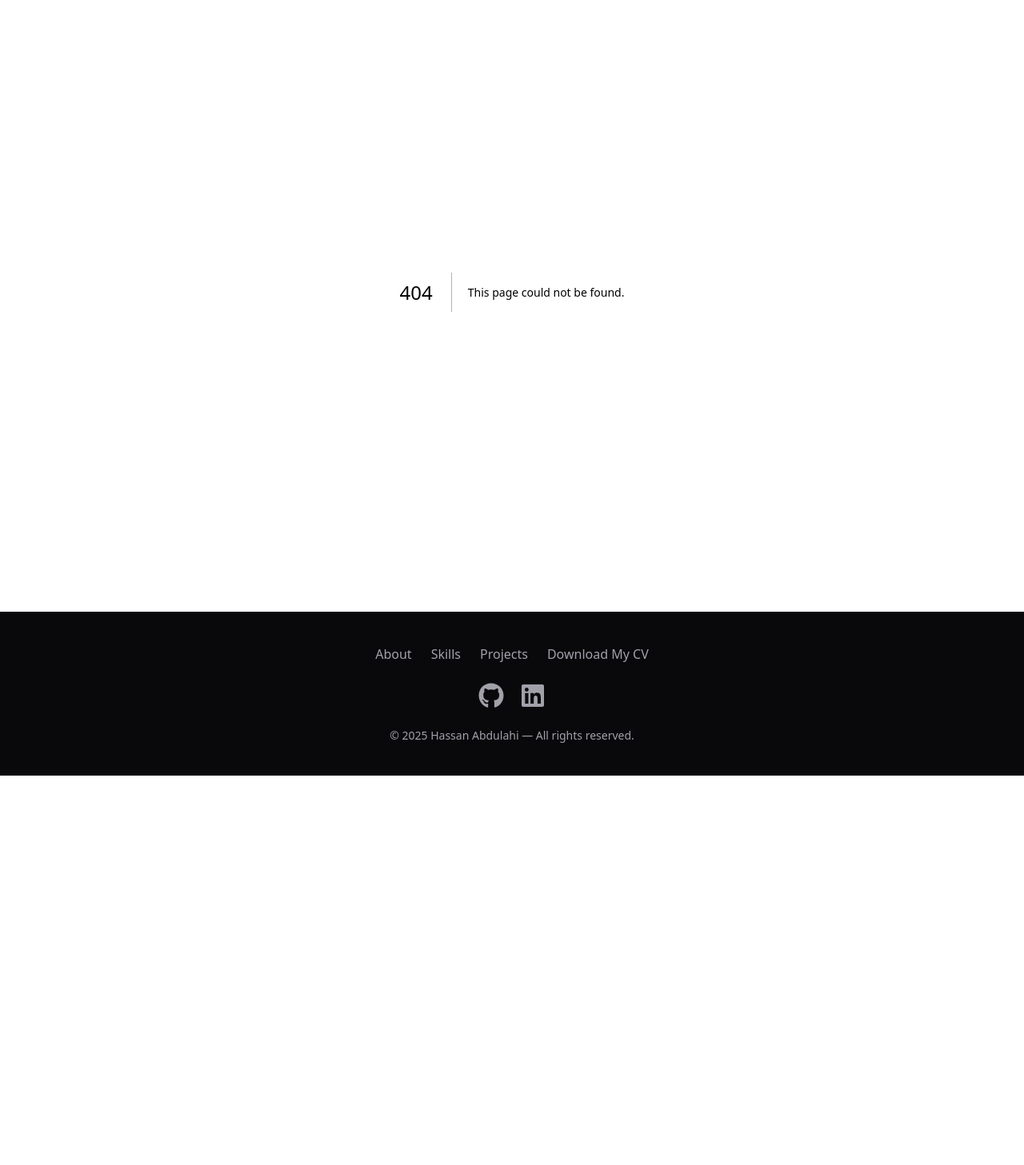
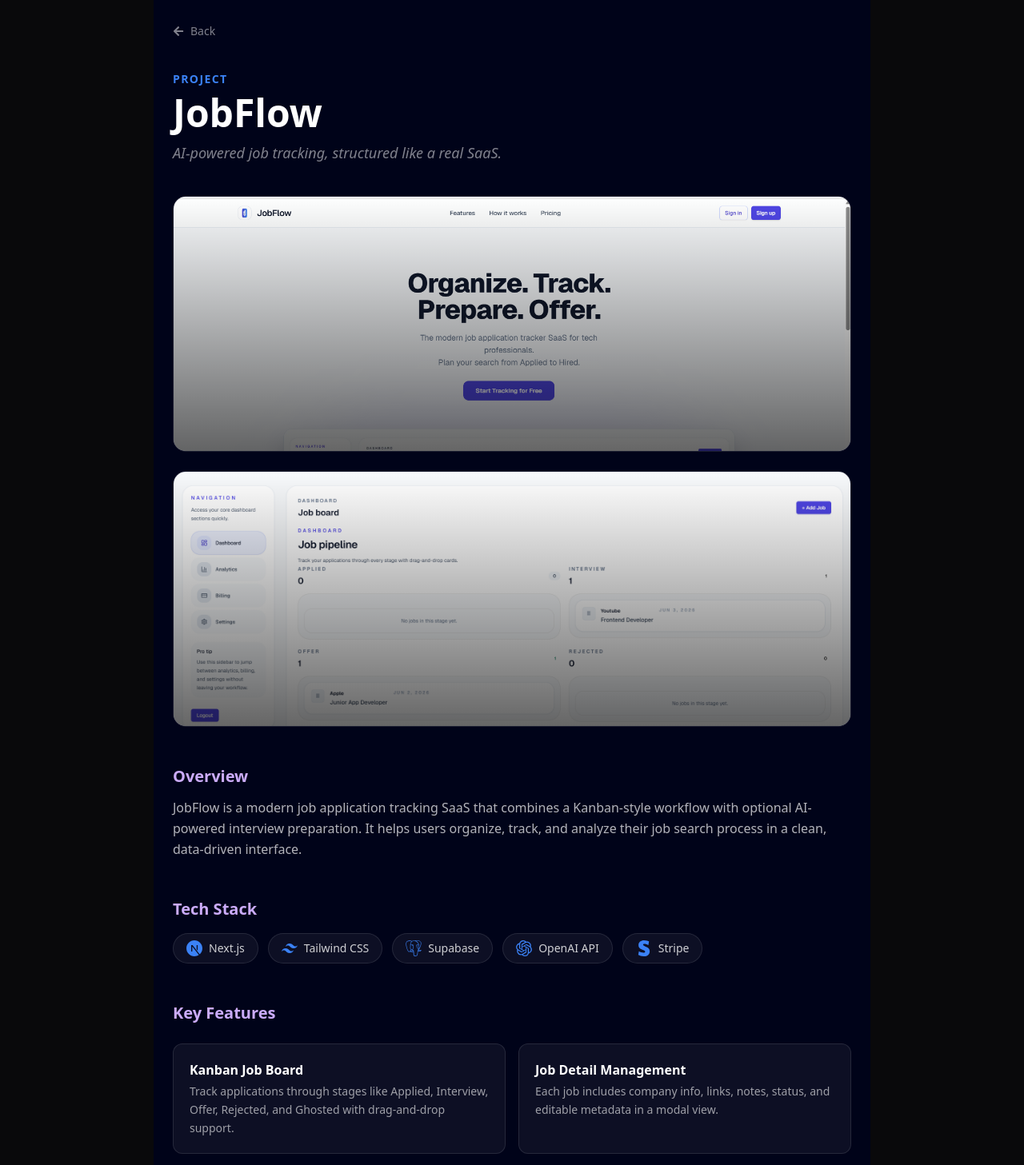
Before and after one commit to weasy1as/weasy1as.github.io, a Next.js app: page /project/jobTracker in a window 1280 px wide. Before the commit this address had no page. Shown: the part 35-1492 px from the top of the page at 80% size. Before the commit the page ends 1005 px from the top, so only its background shows below. Built offline with nearby package versions, Linux system fonts and the light colour scheme.

Commit message:
added extra project

```diff
--- /dev/null
+++ b/src/app/project/jobTracker/page.tsx
@@ -0,0 +1,209 @@
+import Image from "next/image";
+import Link from "next/link";
+import { FaArrowLeft, FaGithub, FaLocationArrow } from "react-icons/fa";
+import {
+  SiNextdotjs,
+  SiTailwindcss,
+  SiPostgresql,
+  SiOpenai,
+  SiStripe,
+} from "react-icons/si";
+
+const iconClass =
+  "text-blue-500 group-hover:text-purple transition-colors duration-200 text-xl";
+
+type Feature = {
+  title: string;
+  description: string;
+};
+
+type TechItem = {
+  icon: React.ReactNode;
+  name: string;
+};
+
+type Project = {
+  name: string;
+  tagline: string;
+  description: string;
+  image: string;
+  image2?: string;
+  demo?: string;
+  github?: string;
+  techStack: TechItem[];
+  features: Feature[];
+  challenges?: string;
+  learnings: string;
+};
+
+const project: Project = {
+  name: "JobFlow",
+  tagline: "AI-powered job tracking, structured like a real SaaS.",
+  description:
+    "JobFlow is a modern job application tracking SaaS that combines a Kanban-style workflow with optional AI-powered interview preparation. It helps users organize, track, and analyze their job search process in a clean, data-driven interface.",
+  image: "/JobTracker-saas.png",
+  image2: "/dashboard-screenshot.png",
+  demo: "x",
+  github: "https://github.com/weasy1as/JobTrackerSaas",
+  techStack: [
+    { icon: <SiNextdotjs className={iconClass} />, name: "Next.js" },
+    { icon: <SiTailwindcss className={iconClass} />, name: "Tailwind CSS" },
+    { icon: <SiPostgresql className={iconClass} />, name: "Supabase" },
+    { icon: <SiOpenai className={iconClass} />, name: "OpenAI API" },
+    { icon: <SiStripe className={iconClass} />, name: "Stripe" },
+  ],
+  features: [
+    {
+      title: "Kanban Job Board",
+      description:
+        "Track applications through stages like Applied, Interview, Offer, Rejected, and Ghosted with drag-and-drop support.",
+    },
+    {
+      title: "Job Detail Management",
+      description:
+        "Each job includes company info, links, notes, status, and editable metadata in a modal view.",
+    },
+    {
+      title: "AI Interview Prep (Pro)",
+      description:
+        "On-demand AI-generated interview preparation including questions, technical topics, and company insights (cached for efficiency).",
+    },
+    {
+      title: "Stripe Billing System",
+      description:
+        "Subscription-based Pro plan with gated AI features and scalable SaaS billing architecture.",
+    },
+  ],
+  challenges:
+    "One of the main challenges was effectively guiding AI during agentic development using GitHub Copilot. Since much of the implementation was AI-assisted, it required carefully structured markdown instructions and clear context boundaries to ensure consistent outputs, avoid hallucinated implementations, and keep the architecture aligned with production SaaS standards.",
+  learnings:
+    "This project was built using an agentic coding workflow with GitHub Copilot, supported by structured markdown files that acted as instructions for the AI agent. I learned how to guide AI-assisted development effectively, design SaaS architecture end-to-end, and build production-ready patterns like caching, RLS security, and subscription gating.",
+};
+
+export default function JobFlowPage() {
+  return (
+    <main className="min-h-screen bg-black-100 text-white px-6 py-16 max-w-4xl mx-auto">
+      <Link
+        href="/#projects"
+        className="flex items-center gap-2 text-sm text-white/50 hover:text-white transition mb-10 group w-fit"
+      >
+        <FaArrowLeft className="group-hover:-translate-x-1 transition-transform" />
+        Back
+      </Link>
+
+      {/* Header */}
+      <div className="mb-10">
+        <p className="text-blue-500 text-sm font-semibold uppercase tracking-widest mb-2">
+          Project
+        </p>
+        <h1 className="text-4xl md:text-5xl font-bold mb-3">{project.name}</h1>
+        <p className="text-white/50 text-lg italic">{project.tagline}</p>
+      </div>
+
+      {/* Hero Image */}
+      <div className="relative w-full h-64 md:h-80 rounded-2xl overflow-hidden mb-6 border border-white/10">
+        <Image
+          src={project.image}
+          alt={project.name}
+          fill
+          className="object-cover object-top"
+        />
+        <div className="absolute inset-0 bg-gradient-to-t from-black/60 to-transparent" />
+      </div>
+
+      {/* Second Image (Dashboard) */}
+      <div className="relative w-full h-64 md:h-80 rounded-2xl overflow-hidden mb-12 border border-white/10">
+        <Image
+          src={project.image2!}
+          alt="JobFlow Dashboard"
+          fill
+          className="object-cover object-top"
+        />
+        <div className="absolute inset-0 bg-gradient-to-t from-black/60 to-transparent" />
+      </div>
+
+      {/* Overview */}
+      <section className="mb-12">
+        <h2 className="text-xl font-semibold mb-3 text-purple">Overview</h2>
+        <p className="text-white/70 leading-relaxed">{project.description}</p>
+      </section>
+
+      {/* Tech Stack */}
+      <section className="mb-12">
+        <h2 className="text-xl font-semibold mb-4 text-purple">Tech Stack</h2>
+        <div className="flex flex-wrap gap-3">
+          {project.techStack.map((tech, i) => (
+            <div
+              key={i}
+              className="flex items-center gap-2 border border-white/10 bg-white/5 rounded-full px-4 py-2 text-sm"
+            >
+              {tech.icon}
+              <span className="text-white/80">{tech.name}</span>
+            </div>
+          ))}
+        </div>
+      </section>
+
+      {/* Features */}
+      <section className="mb-12">
+        <h2 className="text-xl font-semibold mb-6 text-purple">Key Features</h2>
+        <div className="grid grid-cols-1 sm:grid-cols-2 gap-4">
+          {project.features.map((feature, i) => (
+            <div
+              key={i}
+              className="border border-white/10 bg-white/5 rounded-xl p-5 hover:border-blue-500/40 transition"
+            >
+              <h3 className="font-semibold text-white mb-1">{feature.title}</h3>
+              <p className="text-white/60 text-sm leading-relaxed">
+                {feature.description}
+              </p>
+            </div>
+          ))}
+        </div>
+      </section>
+
+      {/* Challenges */}
+      {project.challenges && (
+        <section className="mb-16">
+          <h2 className="text-xl font-semibold mb-3 text-purple">Challenges</h2>
+          <p className="text-white/70 leading-relaxed">{project.challenges}</p>
+        </section>
+      )}
+
+      {/* Learnings */}
+      <section className="mb-16">
+        <h2 className="text-xl font-semibold mb-3 text-purple">
+          What I Learned
+        </h2>
+        <p className="text-white/70 leading-relaxed">{project.learnings}</p>
+      </section>
+
+      {/* Links */}
+      <div className="flex flex-wrap gap-3">
+        {project.demo && (
+          <a
+            href={project.demo}
+            target="_blank"
+            rel="noopener noreferrer"
+            className="flex items-center gap-2 border border-foreground text-foreground px-5 py-2.5 rounded-full text-sm font-medium hover:bg-foreground hover:text-background transition-all"
+          >
+            <FaLocationArrow color="#CBACF9" />
+            Live Demo
+          </a>
+        )}
+
+        {project.github && (
+          <a
+            href={project.github}
+            target="_blank"
+            rel="noopener noreferrer"
+            className="flex items-center gap-2 bg-foreground text-background px-5 py-2.5 rounded-full text-sm font-medium hover:opacity-90 transition-all"
+          >
+            <FaGithub />
+            View Code
+          </a>
+        )}
+      </div>
+    </main>
+  );
+}
--- a/src/components/Projects.tsx
+++ b/src/components/Projects.tsx
@@ -10,6 +10,7 @@ import {
   SiOpenai,
   SiN8N,
   SiGoogle,
+  SiStripe,
 } from "react-icons/si";
 import { PinContainer } from "./ui/pin";
 import { Badge } from "./ui/badge";
@@ -34,6 +35,22 @@ const RecentProjects = () => {
         { icon: <SiTailwindcss className={iconClass} />, name: "Tailwind CSS" },
         { icon: <SiPostgresql className={iconClass} />, name: "Supabase" },
         { icon: <SiOpenai className={iconClass} />, name: "OpenAI API" },
+      ],
+    },
+    {
+      name: "JobFlow",
+      shortName: "jobTracker",
+      description:
+        "A modern AI-assisted job application tracker SaaS that helps users organize, track, and analyze their job search using a Kanban workflow, analytics (WIP), and optional AI interview preparation.",
+      image: "/JobTracker-saas.png",
+      github: "https://github.com/weasy1as/JobTrackerSaas",
+      demo: undefined,
+      techStack: [
+        { icon: <SiNextdotjs className={iconClass} />, name: "Next.js" },
+        { icon: <SiTailwindcss className={iconClass} />, name: "Tailwind CSS" },
+        { icon: <SiPostgresql className={iconClass} />, name: "Supabase" },
+        { icon: <SiOpenai className={iconClass} />, name: "OpenAI API" },
+        { icon: <SiStripe className={iconClass} />, name: "Stripe" },
       ],
     },
     {
@@ -81,7 +98,7 @@ const RecentProjects = () => {
       <div className="flex flex-wrap items-center justify-center p-4 gap-16 mt-10">
         {projects.map((item) => (
           <div
-            className="lg:min-h-[32.5rem] h-[25rem] flex items-center justify-center sm:w-96 w-[80vw]"
+            className="m-4 lg:min-h-[32.5rem] h-[25rem] flex items-center justify-center sm:w-96 w-[80vw]"
             key={item.name}
           >
             <PinContainer title={item.github} href={item.github}>
```
Also changed, not shown: public/JobTracker-saas.png (added), public/dashboard-screenshot.png (added).
